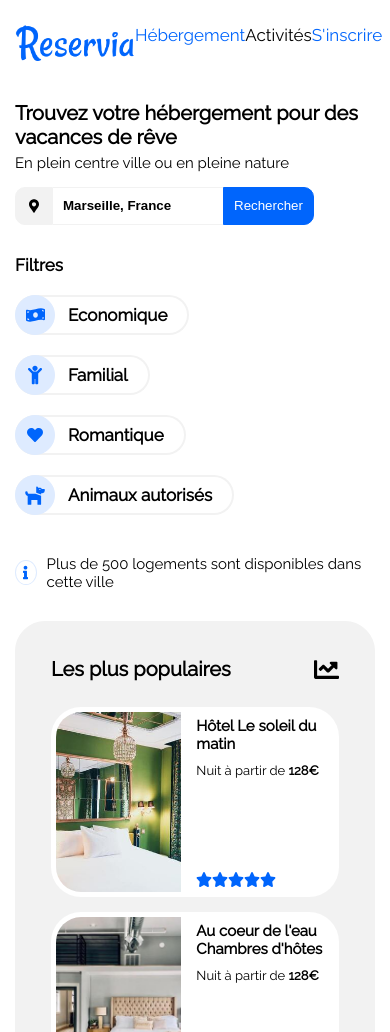
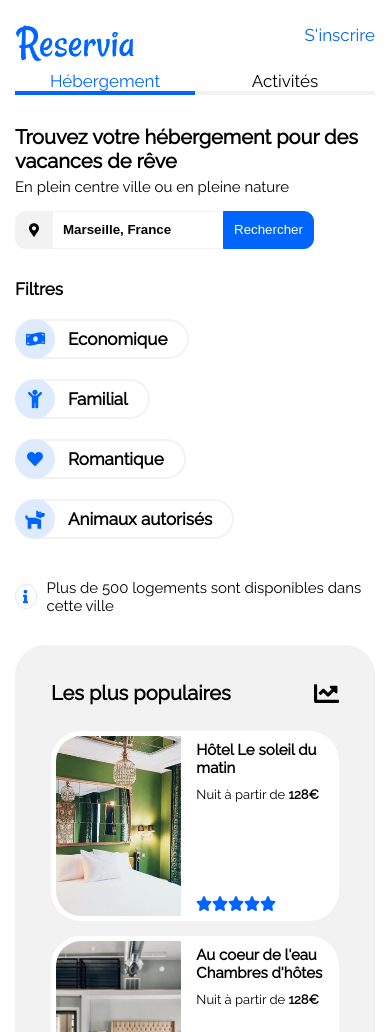
Before and after one commit to DamienPinna/reservia, a website: page index.html in a window 390 px wide. Shown: the top 1032 px of the page. Drawn offline with Linux system fonts and the light colour scheme.

Commit message:
nav responsive

```diff
--- a/design/sass/style.scss
+++ b/design/sass/style.scss
@@ -58,6 +58,51 @@ nav {
     justify-content: space-between;
     width: 37rem;
     font-size: 1.7rem;
+
+    @include breackpoint(740px) {
+      justify-content: flex-end;
+
+      li {
+        margin-left: 1.5rem;
+      }
+    }
+
+    @include breackpoint(520px) {
+      li:nth-child(-n + 2) {
+        display: none;
+      }
+    }
+  }
+}
+
+.nav-petit-ecran {
+  display: none;
+}
+
+@include breackpoint(520px) {
+  .nav-petit-ecran {
+    display: block;
+
+    .bloc-liens-navigation-petit-ecran {
+      display: flex;
+      width: 100%;
+      justify-content: space-around;
+      font-size: 1.7rem;
+
+      li {
+        width: 50%;
+        display: flex;
+        justify-content: center;
+      }
+
+      li:first-child {
+        border-bottom: 0.4rem solid $primary-color;
+      }
+
+      li:nth-child(2) {
+        border-bottom: 0.4rem solid $background-color;
+      }
+    }
   }
 }
 
--- a/index.html
+++ b/index.html
@@ -18,6 +18,13 @@
             <li><a class="primary-color" href="">Hébergement</a></li>
             <li><a href="#">Activités</a></li>
             <li><a class="primary-color" href="#">S'inscrire</a></li>
+         </ul>
+      </nav>
+      <!-- Sur petits écrans -->
+      <nav class="nav-petit-ecran">
+         <ul class="bloc-liens-navigation-petit-ecran">
+            <li><a class="primary-color" href="#">Hébergement</a></li>
+            <li><a href="#">Activités</a></li>
          </ul>
       </nav>
 
```
Also changed, not shown: design/css/style.css, 1 other file.
